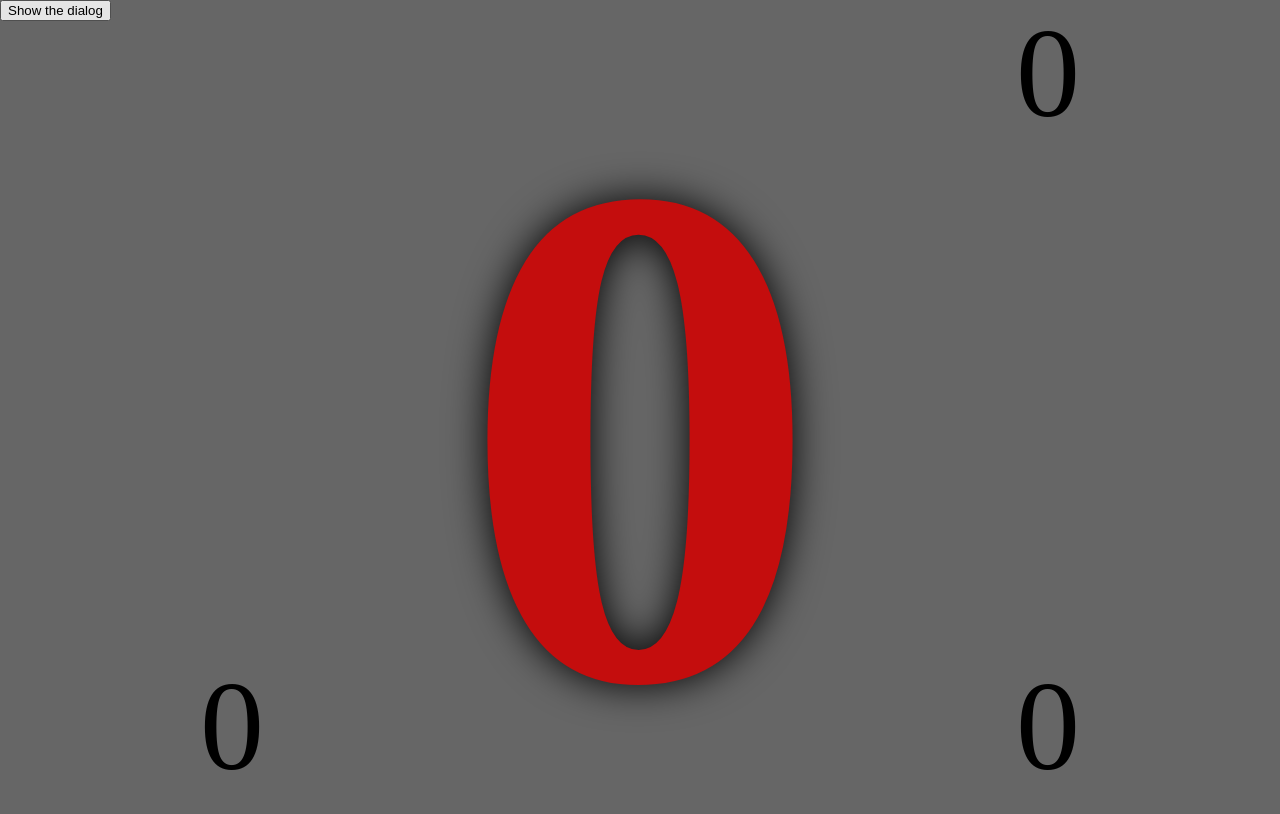
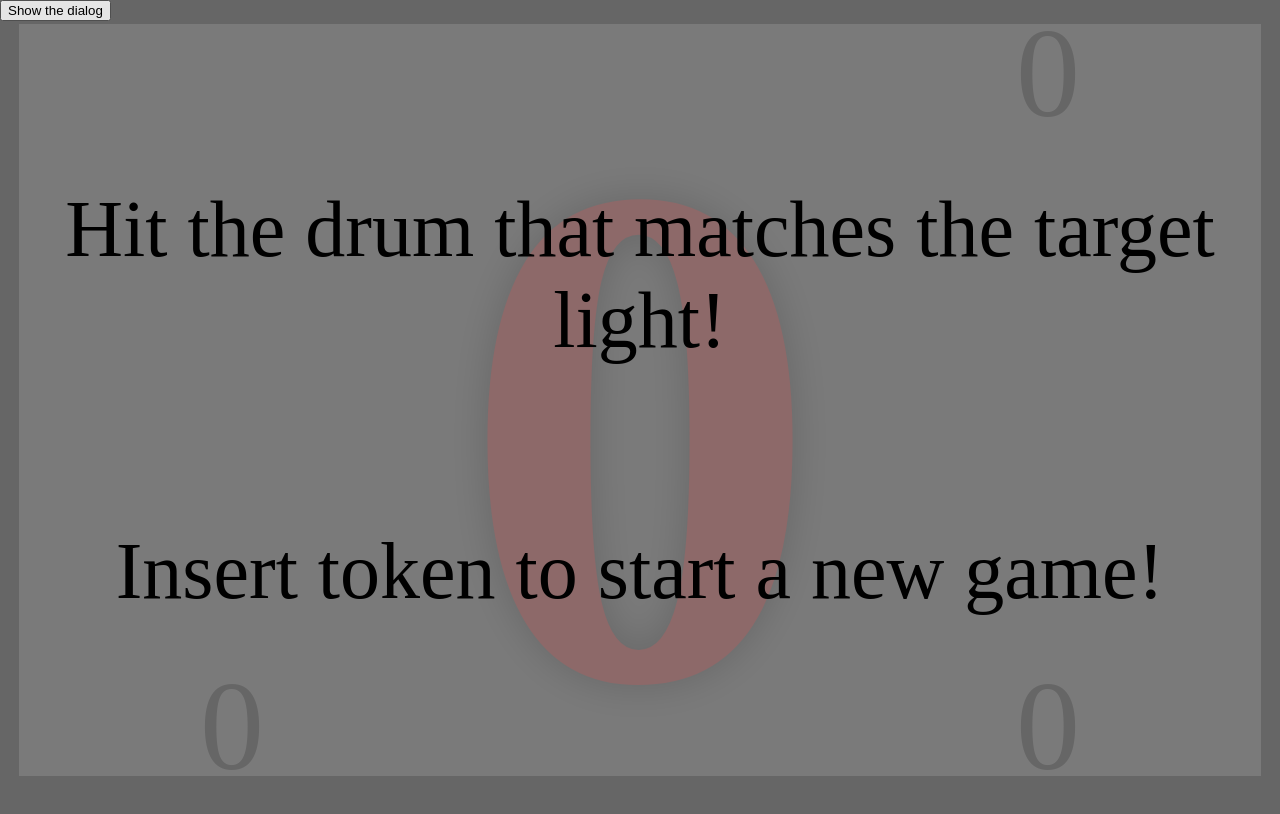
Before and after one commit to Elsiedragon1/raspberry_pi_master_module, a website: page node/html/index.html in a window 1280 px wide. Shown: the top 814 px of the page. Drawn offline with Linux system fonts and the light colour scheme; no server answers.

Commit message:
Adding show/hide instructions

```diff
--- a/node/html/index.html
+++ b/node/html/index.html
@@ -83,9 +83,23 @@
         <div id="score">
             9013
         </div>
+        <div id="idle_instruction" class="instruction show" data-id="0">
+            <p>Hit the drum that matches the target light!</p>
+            <p>Insert token to start a new game!</p>
+        </div>
+        <div id="reset_instruction" class="instruction" data-id="3">
+            <p>Please wait while the game resets!</p>
+            <p>If there are any credits a new game will begin immediately!</p>
+        </div>
+        <div id="hardmode_instruction" class="instruction" data-id="4">
+            <p>Now we'll make things interesting!</p>
+            <p>Can you keep up?</p>
+        </div>
         <div class="message animateText" data-id="1">Great!</div>
         <div class="message animateText" data-id="2">Ace!</div>
         <div class="message animateText" data-id="3">Nice!</div>
+
+        <!--<div id="newHighScore" class="message animateText" data-id="4">NEW HIGH SCORE!</div>-->
 
         <script>
 const socket = io();
@@ -117,6 +131,17 @@ const snakeEyes = [...document.getElementsByClassName("snakeEyes")];
 const snakeBodies = [...document.getElementsByClassName("snakeBody")];
 
 const audio = [...document.getElementsByClassName("audio")];
+
+const idleInstruction = document.getElementById("idle_instruction");
+const resetInstruction = document.getElementById("reset_instruction");
+const hardmodeInstruction = document.getElementById("hardmode_instruction");
+
+function hideInstructions()
+{
+    idleInstruction.classList.remove("show");
+    resetInstruction.classList.remove("show");
+    hardmodeInstruction.classList.remove("show");
+}
 
 // "Show the dialog" button opens the dialog modally
 showButton.addEventListener("click", () => {
@@ -215,6 +240,7 @@ if (localStorage.getItem("today"))
 }
 else
 {
+    //  Create a new day
     localStorage.setItem("today", today);
     localStorage.setItem("dailyscore", dailyscore);
 }
@@ -262,6 +288,34 @@ function updateCredits()
 function updateMode()
 {
     console.log("Mode update!");
+    // mode
+    // 0 = IDLE (Instructions!)
+    // 1 = BUSK ... not implemented
+    // 2 = GAME (Remove all messages)
+    // 3 = FAIL (RESETTING! Please wait!)
+    // 4 = TUTORIAL OVER! (Getting faster now!)
+
+    // As well as doing this as event driven it might be wise to have a backup
+    // i.e. Also remove all instructions if a non-zero score is received!
+    hideInstructions();
+    switch (mode) {
+        case 0:
+            idleInstruction.classList.add("show");
+            break;
+        case 2:
+            //  Use this to count the number of games!
+            //todaysGames = todayGames + 1;
+            //totalGames = totalGames + 1;
+            break;
+        case 3:
+            resetInstruction.classList.add("show");
+            break;
+        case 4:
+            hardmodeInstruction.classList.add("show");
+            break;
+        default:
+            break;
+    }
 }
 
 updateScore(); // Updates score on start!
@@ -274,6 +328,10 @@ socket.on('score', function(data) {
         console.log(data);
         score = data;
         updateScore();
+        if (data != 0)
+        {
+            hideInstructions();
+        }
     }
 });
 socket.on('credits', function(data) {
--- a/node/html/style.css
+++ b/node/html/style.css
@@ -81,6 +81,25 @@ body {
     filter: drop-shadow(0px 0px 20px #000);
     color: #c40d0d;
 }
+.instruction {
+    display:flex;
+    flex-direction: column;
+    justify-content: center;
+    align-items: center;
+    text-align: center;
+    position: absolute;
+    width: 97vw;
+    height: 94vh;
+    top: 0px;
+    left: 0px;
+    margin: 3vh 1.5vw;
+    background: rgba(128,128,128,0.8);
+    visibility: hidden;
+    font-size: 80px;
+}
+.show {
+    visibility: visible;
+}
 .message {
     display: block;
     position: absolute;
```
